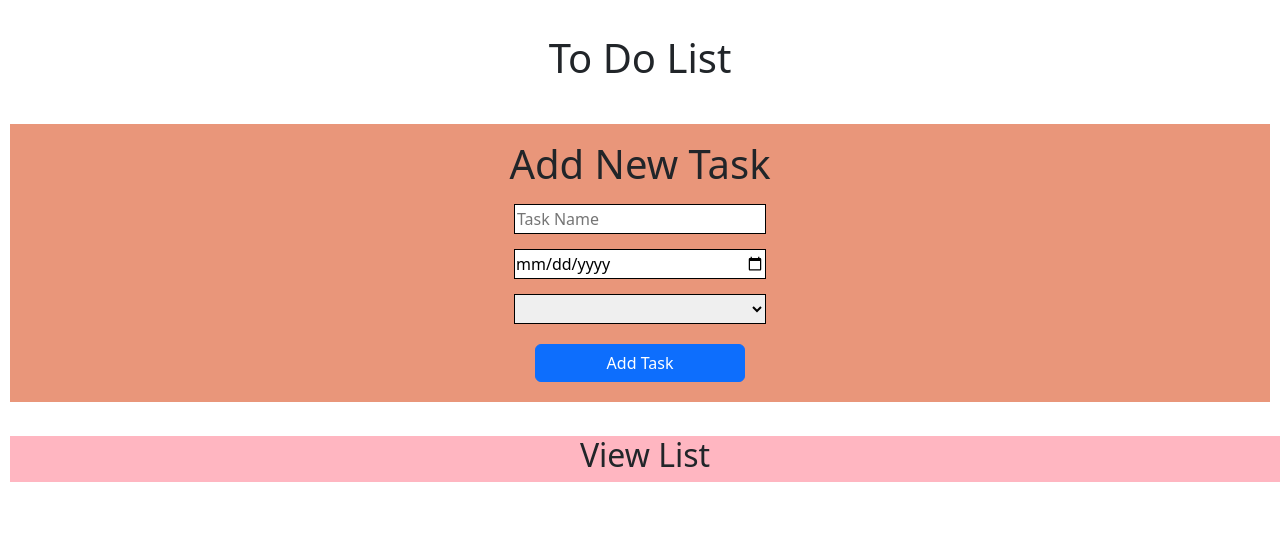
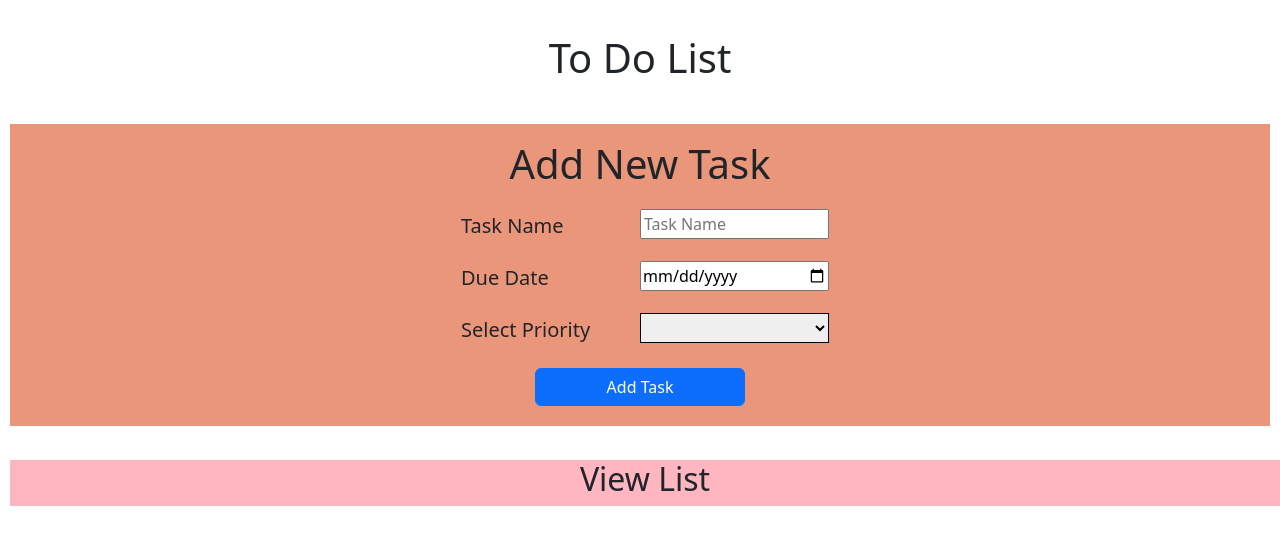
Before and after one commit to AjayBiradar5956/AngularTodo, an Angular app: page / in a window 1280 px wide. Shown: the top 544 px of the page. Built offline with nearby package versions, Linux system fonts and the light colour scheme.

Commit message:
changed UI

```diff
--- a/src/app/todo-input/todo-input.component.css
+++ b/src/app/todo-input/todo-input.component.css
@@ -6,7 +6,6 @@
     background-color: darksalmon
 }
 
-input,
 select {
     width: 20%;
     height: 30px;
@@ -14,6 +13,25 @@ select {
     border: 1px solid black;
 }
 
+.labelInput {
+    width: 30%;
+    height: 35%;
+}
+
+#taskInput {
+    width: 50%;
+    height: 30px;
+    justify-content: space-around;
+    align-items: center;
+
+}
+
 button {
     margin-bottom: 15px;
 }
+
+.labelInput {
+    display: flex;
+    flex-direction: row;
+    justify-content: space-between;
+}
--- a/src/app/todo-input/todo-input.component.html
+++ b/src/app/todo-input/todo-input.component.html
@@ -1,11 +1,26 @@
 <div class="inputContainer">
     <h1 class="font-sans text-3xl font-bold my-3">Add New Task</h1>
-    <input [(ngModel)]="task.name" placeholder="Task Name" type="text" />
-    <input [(ngModel)]="task.date" placeholder="Task Due Date" type="date" />
-    <select [(ngModel)]="task.priority">
-        <option>Urgent</option>
-        <option>Normal</option>
-    </select>
+    <div class="labelInput">
+        <label for="taskInput">
+            <h5>Task Name</h5>
+        </label>
+        <input [(ngModel)]="task.name" placeholder="Task Name" type="text" id="taskInput" />
+    </div>
+    <div class="labelInput">
+        <label for="taskInput">
+            <h5>Due Date</h5>
+        </label>
+        <input [(ngModel)]="task.date" placeholder="Task Due Date" type="date" id="taskInput" />
+    </div>
+    <div class="labelInput">
+        <label for="taskInput">
+            <h5>Select Priority</h5>
+        </label>
+        <select [(ngModel)]="task.priority" id="taskInput">
+            <option>Urgent</option>
+            <option>Normal</option>
+        </select>
+    </div>
     <div class="d-grid gap-2 col-2 mx-auto">
         <button (click)="addTask()" class="btn btn-primary" type="button">Add Task</button>
     </div>
```
